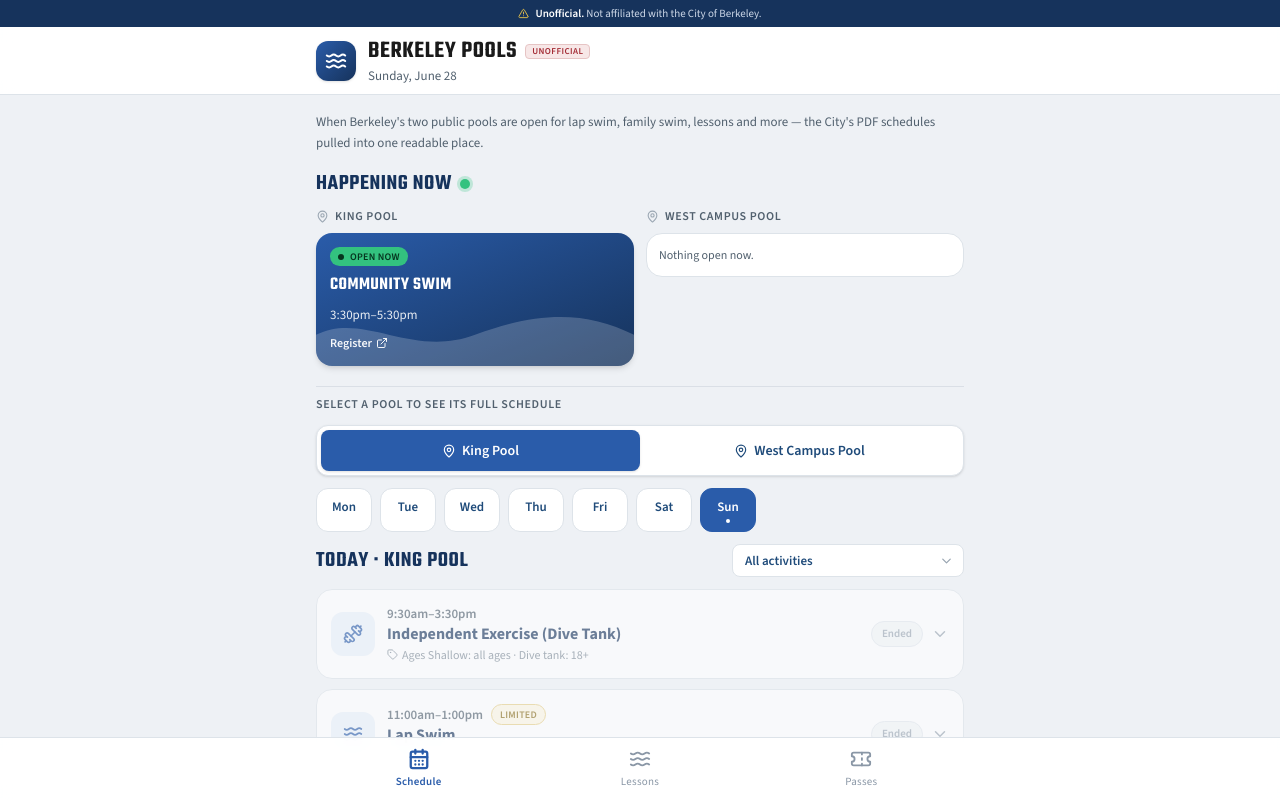
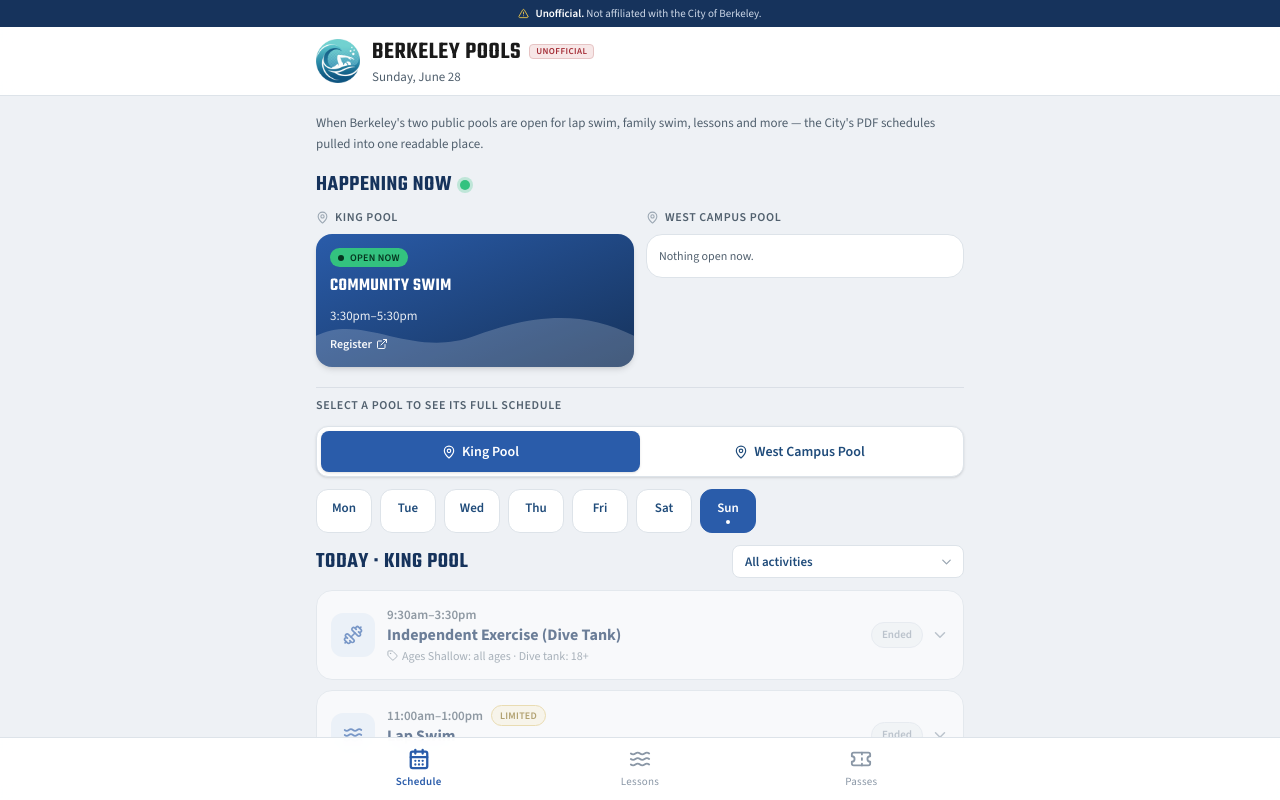
Before and after one commit to BeckerHockenbrock/berkeley-swim, a React (Vite) app: page / in a window 1280 px wide. Shown: the top 800 px of the page. Built offline with nearby package versions, Linux system fonts and the light colour scheme.

Commit message:
made the lgog

```diff
--- a/index.html
+++ b/index.html
@@ -4,6 +4,8 @@
     <meta charset="UTF-8" />
     <meta name="viewport" content="width=device-width, initial-scale=1.0" />
     <meta name="description" content="Unofficial guide to Berkeley public pool schedules, swim lessons, and passes. Not affiliated with the City of Berkeley." />
+    <link rel="icon" type="image/png" href="/logo.png" />
+    <link rel="apple-touch-icon" href="/logo.png" />
     <title>Berkeley Pools — Unofficial Aquatics Schedule</title>
   </head>
   <body>
--- a/src/App.tsx
+++ b/src/App.tsx
@@ -41,9 +41,7 @@
       {/* App header */}
       <header className="sticky top-0 z-20 w-full bg-white/95 backdrop-blur border-b border-[#dde3e9]">
         <div className="max-w-[680px] mx-auto px-4 py-3 flex items-center gap-3">
-          <div className="h-10 w-10 shrink-0 rounded-xl bg-gradient-to-br from-[#2a5caa] to-[#16335c] text-white flex items-center justify-center shadow-sm">
-            <Waves size={22} strokeWidth={2.25} />
-          </div>
+          <img src="/logo.png" alt="Berkeley Pools logo" className="h-11 w-11 shrink-0 object-contain" />
           <div className="flex flex-col leading-none">
             <div className="flex items-center gap-2">
               <span className="font-display text-[24px] font-semibold uppercase tracking-wide leading-none">Berkeley Pools</span>
```
Also changed, not shown: public/logo.png (added).
